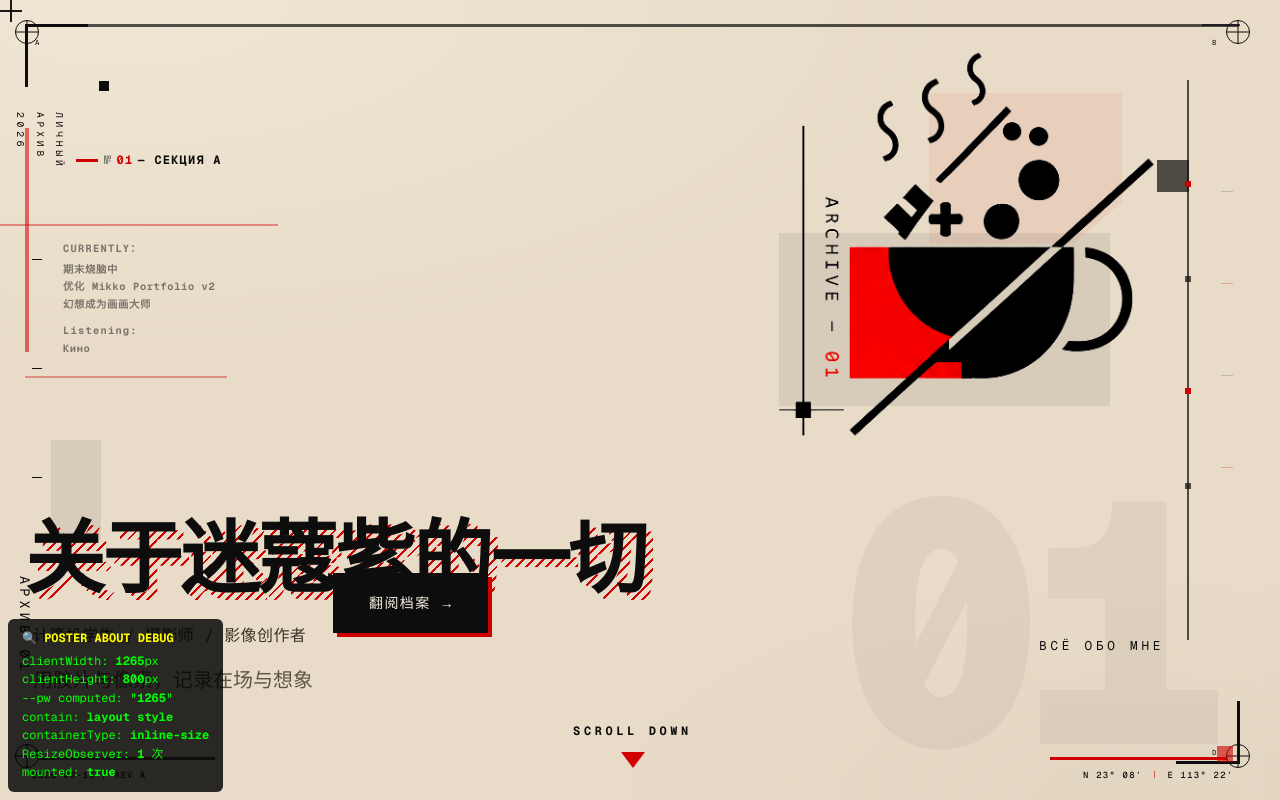
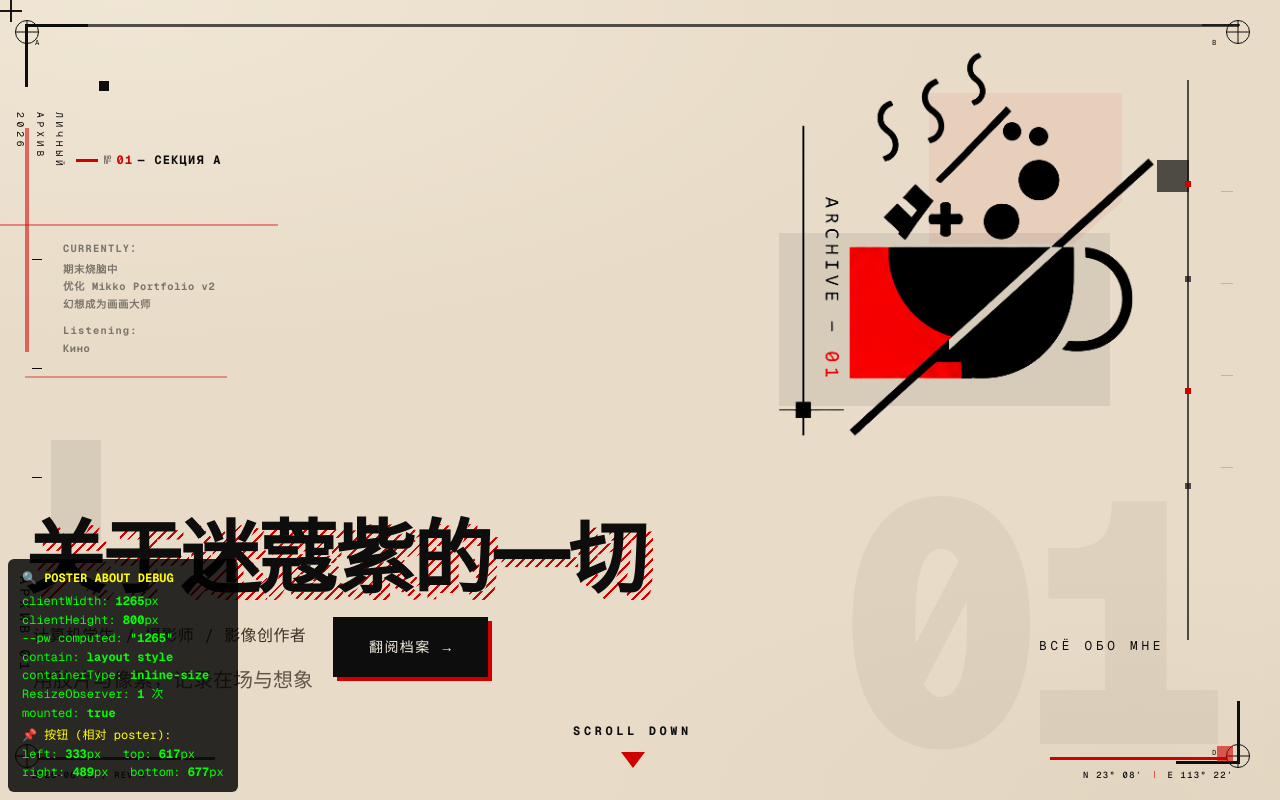
Before and after one commit to M1kk0zz0615/portfolio, a Next.js app: page / in a window 1280 px wide. Built offline with nearby package versions, Linux system fonts and the light colour scheme.

Commit message:
fix(PosterAbout): 按钮左移(lg:mr-4)下移(-mt-80)；debug 面板新增按钮坐标

```diff
--- a/components/home/PosterAbout.tsx
+++ b/components/home/PosterAbout.tsx
@@ -1,5 +1,6 @@
 "use client";
 
+import { useRef, useState, useEffect, useCallback } from "react";
 import Image from "next/image";
 import { useScrollReveal } from "@/app/hooks/useScrollReveal";
 import { usePosterWidth } from "@/app/hooks/usePosterWidth";
@@ -8,7 +9,29 @@ import { AboutPosterTitle } from "./AboutPosterTitle";
 
 export function PosterAbout() {
   const ref = useScrollReveal<HTMLDivElement>(0.3);
-  const dbg = usePosterWidth(ref); // DEBUG: 捕获诊断数据
+  const dbg = usePosterWidth(ref);
+  const btnRef = useRef<HTMLDivElement>(null);
+  const [btnRect, setBtnRect] = useState<{ left: number; top: number; right: number; bottom: number } | null>(null);
+
+  const measureBtn = useCallback(() => {
+    if (!btnRef.current || !ref.current) return;
+    const posterRect = ref.current.getBoundingClientRect();
+    const b = btnRef.current.getBoundingClientRect();
+    setBtnRect({
+      left: Math.round(b.left - posterRect.left),
+      top: Math.round(b.top - posterRect.top),
+      right: Math.round(b.right - posterRect.left),
+      bottom: Math.round(b.bottom - posterRect.top),
+    });
+  }, [ref]);
+
+  useEffect(() => {
+    measureBtn();
+    const ro = new ResizeObserver(measureBtn);
+    if (btnRef.current) ro.observe(btnRef.current);
+    if (ref.current) ro.observe(ref.current);
+    return () => ro.disconnect();
+  }, [measureBtn, ref]);
 
   return (
     <section
@@ -436,7 +459,7 @@ export function PosterAbout() {
             用胶片与像素，记录在场与想象
           </p>
 
-          <div className="anim-y-60 d-3 mt-6 flex justify-start md:mt-14 md:ml-2 lg:-mt-[124px] lg:ml-auto xl:mr-80">
+          <div ref={btnRef} className="anim-y-60 d-3 mt-6 flex justify-start md:mt-14 md:ml-2 lg:-mt-[80px] lg:ml-auto lg:mr-4 xl:mr-80">
             <AboutArchiveButton />
           </div>
         </div>
@@ -575,6 +598,9 @@ export function PosterAbout() {
         <div>containerType: <b>{dbg.containerType || "(unknown)"}</b></div>
         <div>ResizeObserver: <b>{dbg.roCount}</b> 次</div>
         <div>mounted: <b>{String(dbg.mounted)}</b></div>
+        <div style={{ color: "#FF0", marginTop: 4 }}>📌 按钮 (相对 poster):</div>
+        <div>  left: <b>{btnRect?.left ?? "—"}</b>px &nbsp; top: <b>{btnRect?.top ?? "—"}</b>px</div>
+        <div>  right: <b>{btnRect?.right ?? "—"}</b>px &nbsp; bottom: <b>{btnRect?.bottom ?? "—"}</b>px</div>
       </div>
     </section>
   );
```
